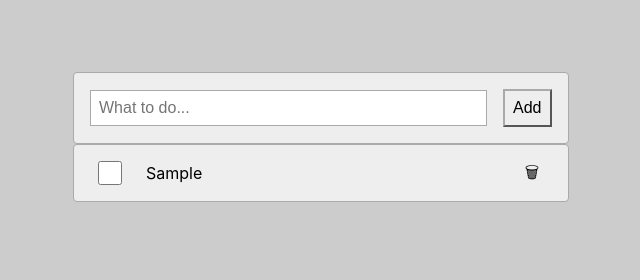
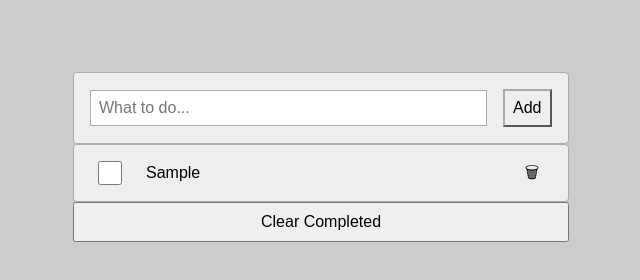
Before and after one commit to TuyishimireEric/Todo-List, a website built with webpack: page src/index.html in a window 1280 px wide. Both pictures are taken after typing "Sample" into the empty fields and a click on the button "Add". Shown: the whole page, without its empty margins (319-959 px from the left). Built offline with nearby package versions, Linux system fonts and the light colour scheme.

Commit message:
Made more changes

```diff
--- a/src/index.html
+++ b/src/index.html
@@ -20,6 +20,7 @@
         <ul class="todo-list">
         </ul>
       </div>
+      <button type="submit" class="clearComplete">Clear Completed</button>
     </div>
     <script src="../dist/main.js"> </script>
   </body>
--- a/src/index.js
+++ b/src/index.js
@@ -20,6 +20,31 @@ function* index() {
   }
 }
 
+function updateTodos(newTodos) {
+  todos = newTodos;
+  localStorage.setItem('todos', JSON.stringify(todos));
+
+  updateList();
+}
+
+function updateList() {
+  const description = todos.map((todo) => `
+            <li class="card todo-list-item ${todo.complete ? 'completed' : ''}" data-id="${todo.id}">
+              <input type="checkbox" ${todo.complete ? 'checked' : ''} class="checkbox"/>
+              <input type="text"value="${todo.description}" class="inputtext"/>
+              <button type="button">🗑</button>
+            </li>
+          `).join('');
+
+  todoList.innerHTML = description;
+
+  const deleteButtons = todoList.querySelectorAll('.todo-list-item button');
+  deleteButtons.forEach((button) => button.addEventListener('click', removeTodo));
+
+  const completedCheckboxes = todoList.querySelectorAll('.checkbox');
+  completedCheckboxes.forEach((checkbox) => checkbox.addEventListener('click', toggleComplete));
+}
+
 function createTodo({ description = '', completed = false } = {}) {
   const id = index().next().value;
 
@@ -33,8 +58,8 @@ function createTodo({ description = '', completed = false } = {}) {
 function newTodo(e) {
   e.preventDefault();
 
-  const newTodoContentInput = this.querySelector('[name="new-todo-content"]');
-  const description = newTodoContentInput.value || '';
+  const newTodoText = this.querySelector('[name="new-todo-content"]');
+  const description = newTodoText.value || '';
 
   if (description.length === 0) {
     return;
@@ -44,7 +69,7 @@ function newTodo(e) {
 
   const newTodos = [...todos, newTodo];
 
-  newTodoContentInput.value = '';
+  newTodoText.value = '';
   updateTodos(newTodos);
 }
 
@@ -72,31 +97,6 @@ function toggleComplete() {
   updateTodos(newTodos);
 }
 
-function updateTodos(newTodos) {
-  todos = newTodos;
-  localStorage.setItem('todos', JSON.stringify(todos));
-
-  updateList();
-}
-
-function updateList() {
-  const description = todos.map((todo) => `
-            <li class="card todo-list-item ${todo.complete ? 'completed' : ''}" data-id="${todo.id}">
-              <input type="checkbox" ${todo.complete ? 'checked' : ''} />
-              <p>${todo.description}</p>
-              <button type="button">🗑</button>
-            </li>
-          `).join('');
-
-  todoList.innerHTML = description;
-
-  const deleteButtons = todoList.querySelectorAll('.todo-list-item button');
-  deleteButtons.forEach((button) => button.addEventListener('click', removeTodo));
-
-  const completedCheckboxes = todoList.querySelectorAll('.todo-list-item input[type="checkbox"]');
-  completedCheckboxes.forEach((checkbox) => checkbox.addEventListener('click', toggleComplete));
-}
-
 init();
 
 newTodoForm.addEventListener('submit').newTodo();
--- a/src/style.css
+++ b/src/style.css
@@ -89,13 +89,15 @@ button {
   width: 100%;
 }
 
-.todo-list-item p {
+.todo-list-item .inputtext {
   flex-grow: 1;
   margin: 0 1rem;
   padding: 0;
+  border: none;
+  background: none;
 }
 
-.todo-list-item.completed p {
+.todo-list-item.completed .inputtext {
   text-decoration: line-through;
 }
 
@@ -131,3 +133,7 @@ button {
   transform: scale(0.9);
   outline: none;
 }
+
+.clearComplete {
+  height: 40px;
+}
```
Also changed, not shown: dist/index.html, dist/main.js.
